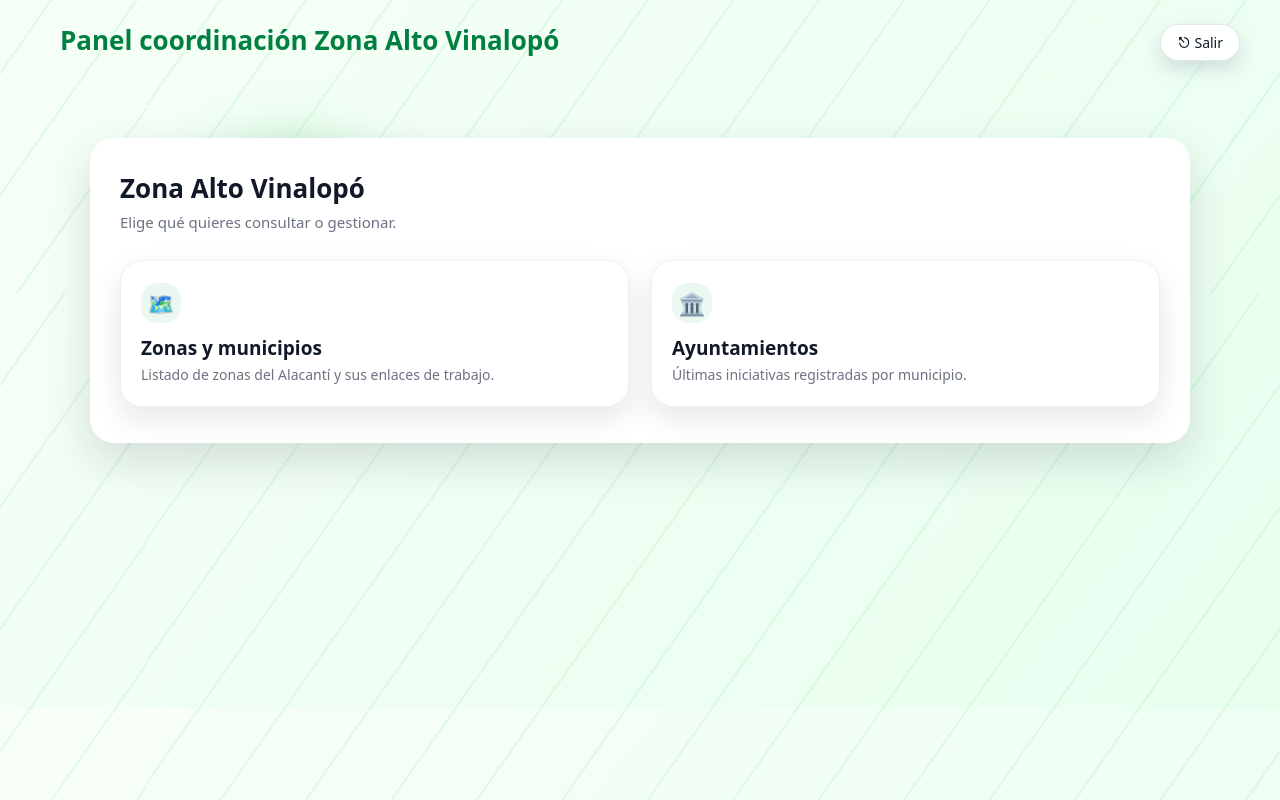
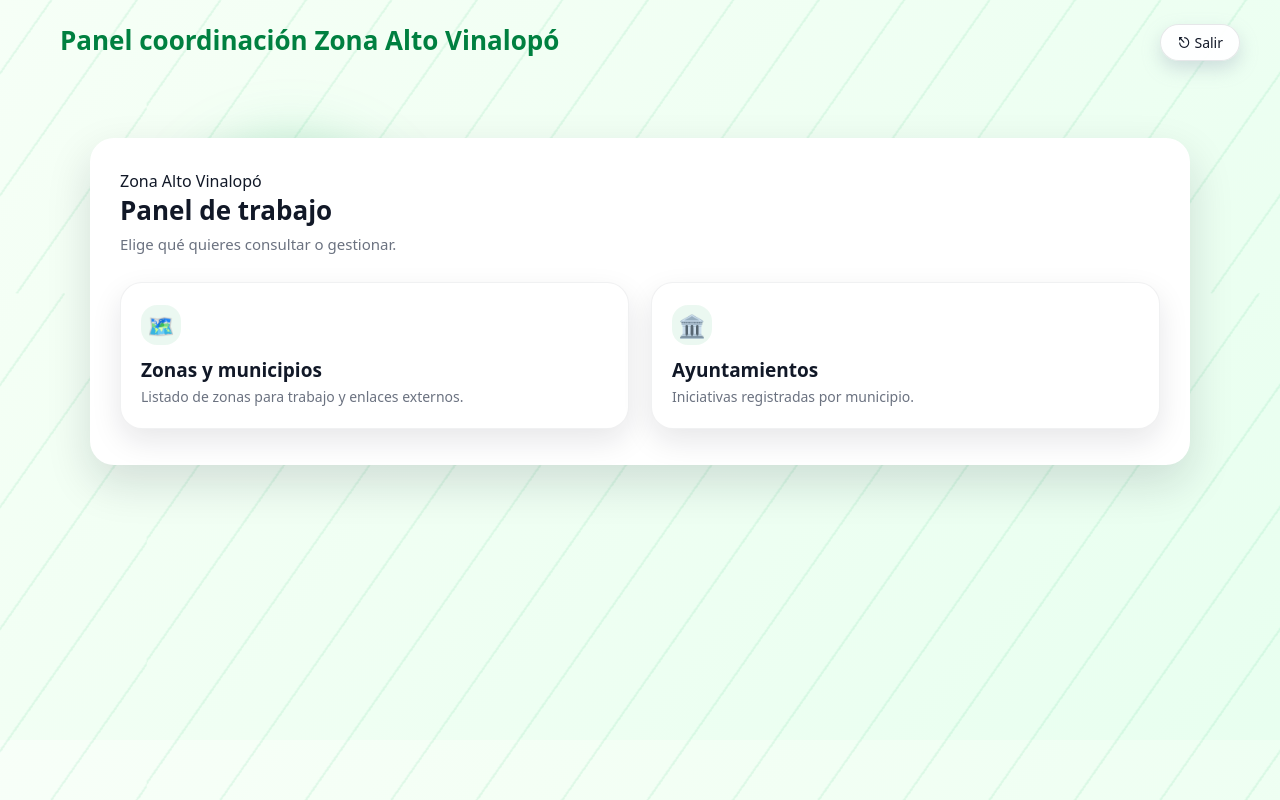
Before and after one commit to AltoVinalopo/ZonaAltoVinalopo, a Flask app: page /ayuntamientos/panel in a window 1280 px wide. Run offline with Flask 3, Linux system fonts and the light colour scheme; a user stored in the database is signed in.

Commit message:
Update panel.html

```diff
--- a/templates/panel.html
+++ b/templates/panel.html
@@ -1,25 +1,31 @@
 {% extends "base.html" %}
-{% block title %}Panel principal{% endblock %}
+{% block title %}Panel de trabajo{% endblock %}
 
 {% block body %}
+
 <div class="main-container">
-    <h1 class="page-title">Zona Alto Vinalopó</h1>
-    <p class="page-subtitle">
-        Elige qué quieres consultar o gestionar.
-    </p>
+
+    <!-- Marca de agua del fondo -->
+    <div class="marca-agua">Zona Alto Vinalopó</div>
+
+    <h1 class="page-title">Panel de trabajo</h1>
+    <p class="page-subtitle">Elige qué quieres consultar o gestionar.</p>
 
     <div class="panel-grid">
+
         <a class="panel-card" href="{{ url_for('zonas.index') }}">
             <span class="panel-icon">🗺️</span>
             <h2>Zonas y municipios</h2>
-            <p>Listado de zonas del Alacantí y sus enlaces de trabajo.</p>
+            <p>Listado de zonas para trabajo y enlaces externos.</p>
         </a>
 
         <a class="panel-card" href="{{ url_for('ayuntamientos.listado_iniciativas') }}">
             <span class="panel-icon">🏛️</span>
             <h2>Ayuntamientos</h2>
-            <p>Últimas iniciativas registradas por municipio.</p>
+            <p>Iniciativas registradas por municipio.</p>
         </a>
+
     </div>
 </div>
+
 {% endblock %}
```
